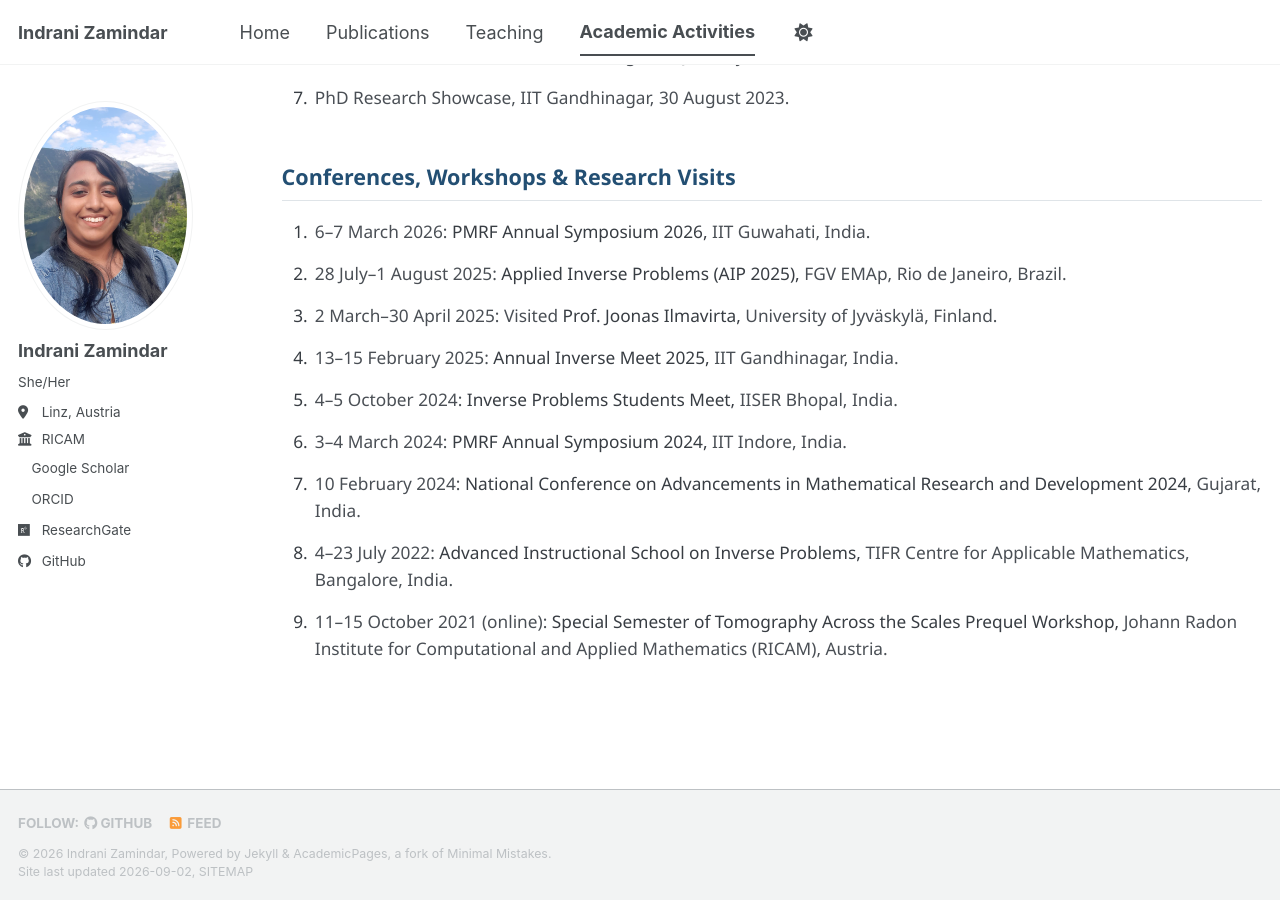
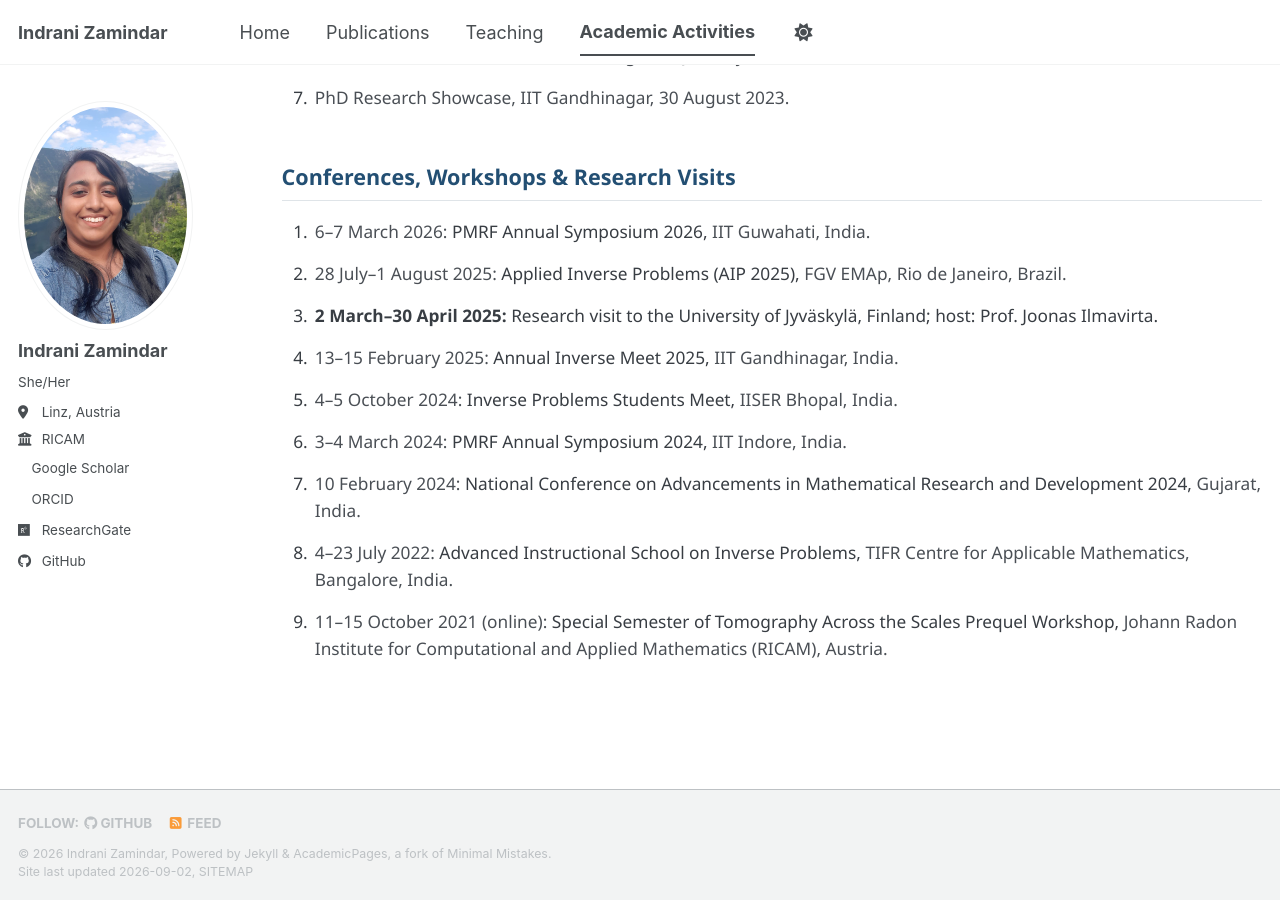
Before and after one commit to izamindar/izamindar.github.io, a Jekyll site: the page built from _pages/academic-activities.html, in a window 1280 px wide and 900 px high, scrolled down 897 px. Built offline with Jekyll 4.4.1, drawn with Linux system fonts in a browser that asks for light colours; a style sheet for code colours, icons or effects is not loaded.

Commit message:
Update academic activities with stronger formatting

```diff
--- a/_pages/academic-activities.html
+++ b/_pages/academic-activities.html
@@ -224,9 +224,8 @@ author_profile: true
   </li>
 
   <li>
-  <span class="activity-meta">2 March–30 April 2025:</span>
-  <span class="activity-meta">Visited </span><span class="activity-name">Prof. Joonas Ilmavirta</span>,
-  <span class="activity-meta">University of Jyväskylä, Finland.</span>
+  <strong>2 March–30 April 2025:</strong>
+  Research visit to the University of Jyväskylä, Finland; host: Prof. Joonas Ilmavirta.
 </li>
 
   <li>
```
